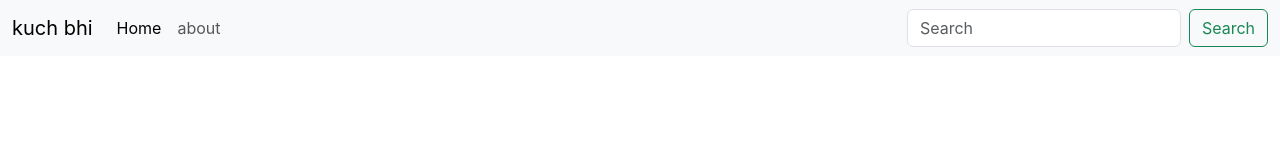
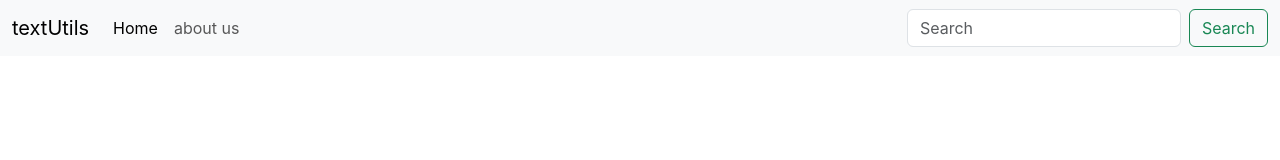
Before and after one commit to dev14325/Text-Utils, a React (Create React App) app: page / in a window 1280 px wide. Shown: the top 160 px of the page. Built offline with nearby package versions, Linux system fonts and the light colour scheme.

Commit message:
learning propTypes and default propTypes

```diff
--- a/src/App.js
+++ b/src/App.js
@@ -10,8 +10,8 @@ function App() {
   return (
    <>
 
-{/* <Navbar title = "textUtils" aboutTextUtils = "about us"/> */}
-<Navbar/>
+<Navbar title = "textUtils" aboutTextUtils = "about us"/>
+{/* <Navbar/> */}
    </>
   );
 }
--- a/src/components/Navbar.js
+++ b/src/components/Navbar.js
@@ -34,11 +34,11 @@ export default function Navbar(props) {
 
 Navbar.propTypes ={
     title : PropTypes.string.isRequired,
-    aboutTextUtils :  PropTypes.string
+    aboutTextUtils :  PropTypes.string.isRequired
 }
 
-Navbar.defaultProps= {
-    title :  'kuch bhi',
-    aboutTextUtils : 'about'
+// Navbar.defaultProps= {
+//     title :  'kuch bhi',
+//     aboutTextUtils : 'about'
 
-}
+// }
```
